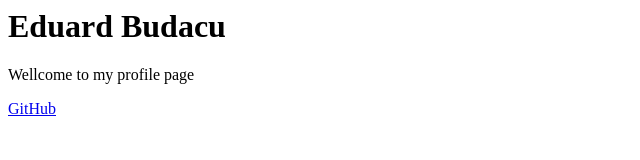
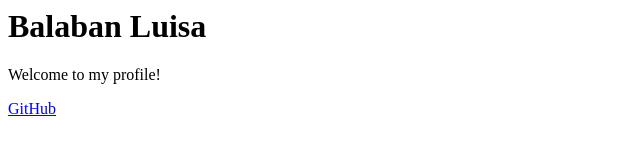
Before and after one commit to LuisaBalaban/ProfileLuisaB, a website: page frontend/index.html in a window 1280 px wide. Shown: the whole page, without its empty margins (0-640 px from the left). Drawn offline with Linux system fonts and the light colour scheme.

Commit message:
Update index.html

```diff
--- a/frontend/index.html
+++ b/frontend/index.html
@@ -3,8 +3,8 @@
         <title>My Profile Page</title>
     </head>
     <body>
-        <h1>Eduard Budacu</h1>
-        <p>Wellcome to my profile page</p>
-        <a href="https://github.com/eduardbudacu/">GitHub</a>
+        <h1>Balaban Luisa</h1>
+        <p>Welcome to my profile!</p>
+        <a href="https://github.com/LuisaBalaban/">GitHub</a>
     </body>
 </html>
```
